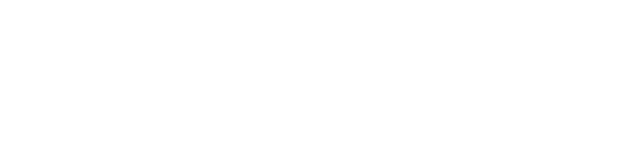
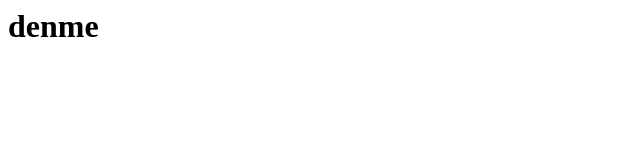
Before and after one commit to Telman12/Python-Dersleri.github.io, a plain HTML site: page index.html in a window 1280 px wide. Shown: the whole page, without its empty margins (0-640 px from the left). Drawn offline with Linux system fonts and the light colour scheme.

Commit message:
index.html

```diff
--- a/index.html
+++ b/index.html
@@ -2,4 +2,7 @@
 <head>
   <title>Python Dersleri</title>
   </head>
+  <body>
+    <h1>denme</h1>
+  </body>
 </html>
```
